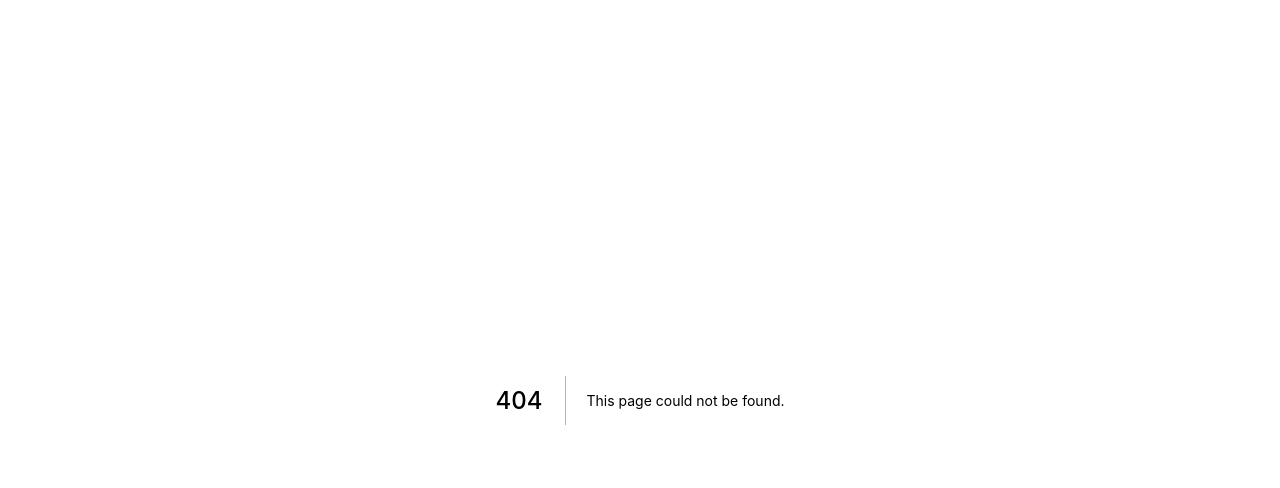
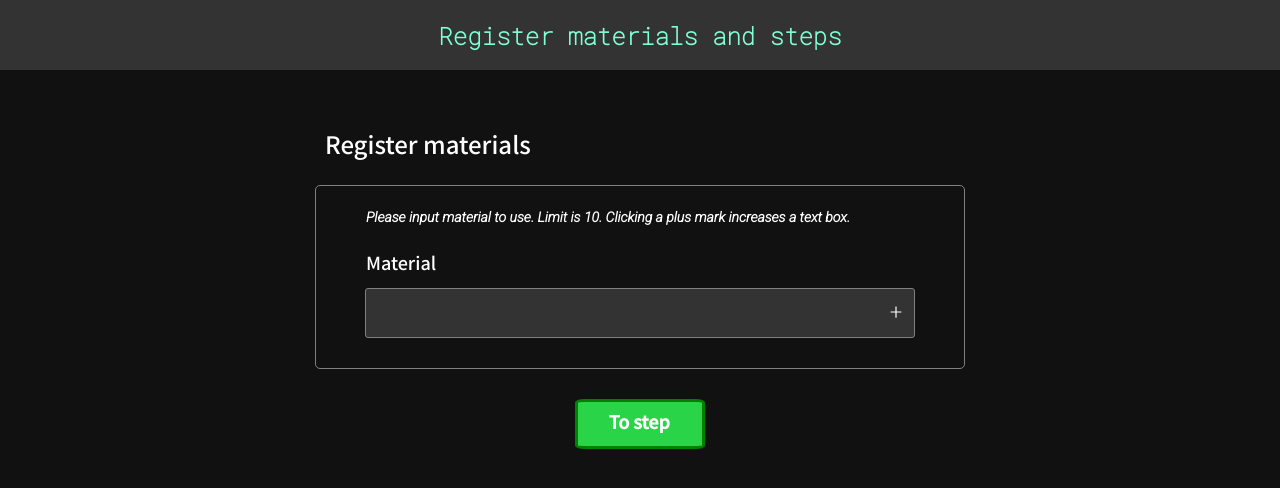
Before and after one commit to NK-shinonomesora/CookAppWithNext, a Next.js app in the folder cook-app/: page /register in a window 1280 px wide. Before the commit this address had no page. Shown: the top 488 px of the page. Built offline with nearby package versions, Linux system fonts and the light colour scheme.

Commit message:
Create material register
Implement view and logic to register material.

```diff
--- a/cook-app/package.json
+++ b/cook-app/package.json
@@ -13,7 +13,8 @@
     "react": "18.2.0",
     "react-dom": "18.2.0",
     "react-icons": "^4.4.0",
-    "styled-components": "^5.3.6"
+    "styled-components": "^5.3.6",
+    "typeface-quicksand": "^1.1.13"
   },
   "devDependencies": {
     "@types/node": "18.7.23",
--- a/cook-app/pages/homepage.tsx
+++ b/cook-app/pages/homepage.tsx
@@ -1,5 +1,6 @@
 import type { NextPage } from 'next'
 import Image from 'next/image'
+import Link from 'next/link'
 import imagename from '../public/nature.jpeg'
 import styles from '../styles/homepage.module.css'
 import { FaBirthdayCake } from "react-icons/fa";
@@ -48,7 +49,9 @@ const HeaderList = () => {
     <div className={styles.listBox}>
       <div className={styles.listBoxBorder}>
         <p><span>Cooking</span></p>
-        <p><span>Register</span></p>
+        <Link href={'./register'}>
+          <p><span>Register</span></p>
+        </Link>
       </div>
     </div>
   )
--- /dev/null
+++ b/cook-app/pages/register.tsx
@@ -0,0 +1,82 @@
+import type { NextPage } from 'next'
+import styles from '../styles/register.module.css'
+import { Fragment, useState } from 'react';
+import { AiOutlinePlus } from 'react-icons/ai'
+
+const Register: NextPage = () => {
+  return (
+    <>
+    <div className={styles.fullpage}>
+      <Header />
+      <Material />
+    </div>
+    </>
+  )
+}
+
+export default Register
+
+const Header = () => {
+  return (
+    <>
+    <header className={styles.header}>
+      <h2 >Register materials and steps</h2>
+    </header>
+    </>
+  )
+}
+
+const Material = () => {
+  const limitOfMaterialNum = 10;
+  const [materialInputNum, setMaterialInputNum] = useState<number>(1);
+  const [materials, setMaterials] = useState<string[]>(Array(limitOfMaterialNum).fill(""));
+
+  const SetInputtedMaterial = (idx: number, value: string) => {
+    materials[idx] = value;
+    setMaterials(materials);
+  }
+
+  const AddInput = () => {
+    setMaterialInputNum(materialInputNum + 1);
+  }
+
+  return (
+    <div className={styles.flex}>
+      <div className={styles.wrap}>
+        <p>Register materials</p>
+        <div className={styles.materialBox}>
+          <h5 className={styles.description}>{`Please input material to use. Limit is ${limitOfMaterialNum}. Clicking a plus mark increases a text box.`}</h5>
+          <p>Material</p>
+          {
+            [...Array(materialInputNum)].map((_, i) =>
+              <Fragment key={i}>
+              <div className={styles.materialInputBox}>
+              <input
+                onChange={(e) => SetInputtedMaterial(i, e.target.value)}
+                className={styles.materialInput}
+                type="text">
+              </input>
+              {
+                // +記号は最下部のみに表示する
+                (materialInputNum === i + 1 && materialInputNum < limitOfMaterialNum)
+                &&
+                <AiOutlinePlus
+                  onClick={() => AddInput()}
+                  className={styles.plus}
+                  color="white">
+                </AiOutlinePlus>
+              }
+              </div>
+              </Fragment>
+            )
+          }
+        </div>
+      </div>
+      <div className={styles.wrap}>
+        <div className={styles.toStepBox}>
+          <h4>To step</h4>
+        </div>
+      </div>
+    </div>
+  )
+}
--- /dev/null
+++ b/cook-app/styles/register.module.css
@@ -0,0 +1,117 @@
+@import url('https://fonts.googleapis.com/css2?family=Noto+Sans+JP:wght@500&family=Roboto+Mono:wght@100&family=Roboto:ital,wght@1,300&display=swap');
+
+.fullpage {
+  margin-top: -20px;
+  width: 100vw;
+  height: 1500px;
+  background: #111;
+}
+
+.header {
+  height: 70px;
+  background-color: #333;
+}
+
+.header h2 {
+  font-family: 'Roboto Mono', monospace;
+  color: aquamarine;
+  padding: 20px 0 0 0;
+  text-align: center;
+}
+
+.flex {
+  padding: 2.5% 0;
+  display: flex;
+  flex-direction: column;
+  flex-wrap: wrap;
+  min-width: 8%;
+  text-align: center;
+  justify-content: space-between;
+}
+
+.wrap {
+  position: relative;
+  margin: 0px auto;
+}
+
+.wrap p {
+  color: white;
+  text-align: left;
+  margin-left: 10px;
+  font-size: 24px;
+  font-family: 'Noto Sans JP', sans-serif;
+}
+
+.materialBox {
+  border: solid 1px gray;
+  border-radius: 5px;
+  width: 650px;
+}
+
+.description {
+  font-family: 'Roboto', sans-serif;
+  text-align: left;
+  font-size: 14px;
+  color: white;
+  margin-left: 50px;
+}
+
+.materialBox p {
+  font-size: 18px;
+  font-family: 'Noto Sans JP', sans-serif;
+  margin-left: 50px;
+}
+
+.materialInputBox {
+  position: relative;
+}
+
+.materialInput {
+  background-color: #333;
+  border: solid 1.5px gray;
+  border-radius: 3px;
+  height: 50px;
+  width: 550px;
+  margin: -5px 0 30px 0;
+  font-size: 20px;
+  color: white;
+}
+
+.plus {
+  position: absolute;
+  bottom: 48px;
+  right: 60px;
+}
+
+.plus:hover {
+  cursor : pointer;
+}
+
+.minus {
+  position: absolute;
+  bottom: 48px;
+  right: 60px;
+}
+
+.minus:hover {
+  cursor : pointer;
+}
+
+.toStepBox {
+  position: relative;
+  margin-top: 30px;
+  border: solid 3px green;
+  border-radius: 7%;
+  width: 130px;
+  height: 50px;
+  background-color: rgba(47, 255, 85, 0.818);
+}
+
+.toStepBox h4 {
+  position: absolute;
+  top: -41%;
+  right: 26%;
+  color: white;
+  font-size: 18px;
+  font-family: 'Noto Sans JP', sans-serif;
+}
```
Also changed, not shown: 2 other files (tests, documents, lock files or other folders).
